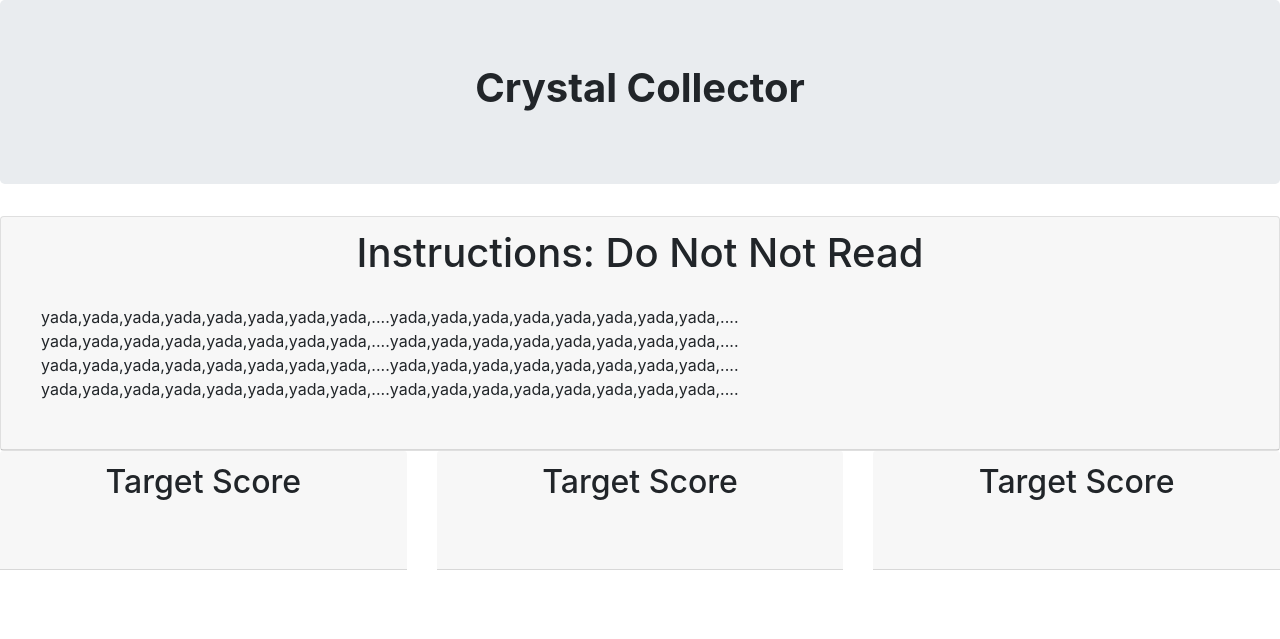
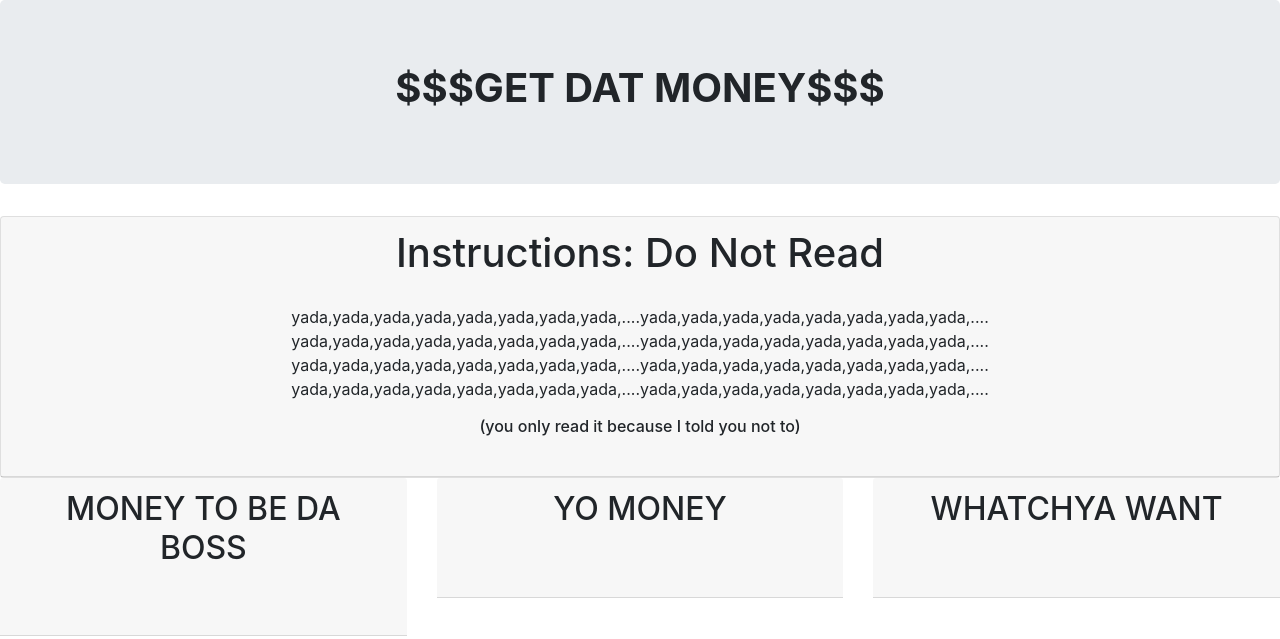
Before and after one commit to mwarness/unit-4-game, a plain HTML site: page index.html in a window 1280 px wide. Drawn offline with nearby package versions, Linux system fonts and the light colour scheme.

Commit message:
slight styling along my effed up humor

```diff
--- a/index.html
+++ b/index.html
@@ -21,7 +21,7 @@
     <div class="jumbotron">
         <div class="container">
             <h1 class="text-center">
-                <strong>Crystal Collector</strong>
+                <strong>$$$GET DAT MONEY$$$</strong>
             </h1>
         </div>
     </div>
@@ -32,9 +32,9 @@
         <div class="col-md-12">
             <div class="card mb-6">
                 <div class="card-header">
-                    <h1 class="text-center" id="cardTit">Instructions: Do Not Not Read</h1>
+                    <h1 class="text-center" id="cardTit">Instructions: Do Not Read</h1>
                     <div class="card-body">
-                        <p>
+                        <p class="text-center">
                             yada,yada,yada,yada,yada,yada,yada,yada,....yada,yada,yada,yada,yada,yada,yada,yada,....
                             <br>
                             yada,yada,yada,yada,yada,yada,yada,yada,....yada,yada,yada,yada,yada,yada,yada,yada,....
@@ -43,6 +43,7 @@
                             <br>
                             yada,yada,yada,yada,yada,yada,yada,yada,....yada,yada,yada,yada,yada,yada,yada,yada,....
                         </p>
+                       <h6 class="text-center" id="gotchafoo">(you only read it because I told you not to)</h6>
                     </div>
                 </div>
             </div>
@@ -54,7 +55,7 @@
         <div class="col-md-4" id="targetScore">
             <div class="card-header">
                 <h2 class="text-center" id="targetHead">
-                    Target Score
+                    MONEY TO BE DA BOSS
                 </h2>
                 <div class="card-body">
                     <h3 class="text-center">
@@ -69,7 +70,7 @@
         <div class="col-md-4" id="targetScore">
             <div class="card-header">
                 <h2 class="text-center" id="targetHead">
-                    Target Score
+                    YO MONEY
                 </h2>
                 <div class="card-body">
                     <h3 class="text-center">
@@ -83,7 +84,7 @@
         <div class="col-md-4" id="targetScore">
                 <div class="card-header">
                     <h2 class="text-center" id="targetHead">
-                        Target Score
+                        WHATCHYA WANT
                     </h2>
                     <div class="card-body">
                         <h3 class="text-center">
```
